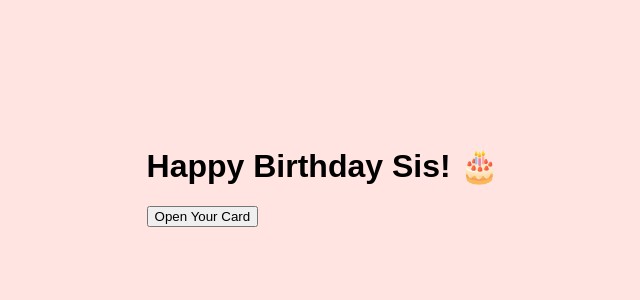
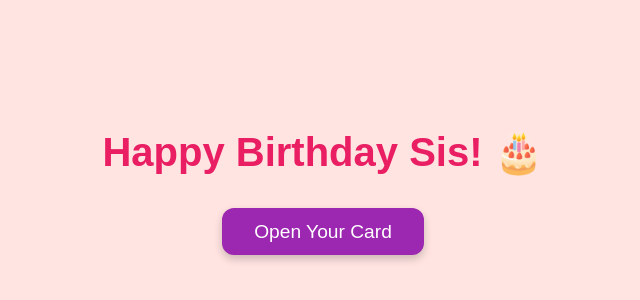
Before and after one commit to blovelace84/keishca-s-birthday-card-repo, a React (Vite) app in the folder birthday-card-app/: page / in a window 1280 px wide. Shown: the part 224-524 px from the top of the page, without its empty margins (317-957 px from the left). Built offline with nearby package versions, Linux system fonts and the light colour scheme.

Commit message:
styling button

```diff
--- /dev/null
+++ b/birthday-card-app/src/pages/HomePage.css
@@ -0,0 +1,27 @@
+.homepage {
+  text-align: center;
+  margin-top: 2rem;
+}
+
+.homepage h1 {
+  font-size: 2.5rem;
+  color: #e91e63; /* pink/purple text */
+  margin-bottom: 2rem;
+}
+
+.homepage button {
+  background-color: #9c27b0; /* purple */
+  color: white;
+  font-size: 1.2rem;
+  padding: 0.8rem 2rem;
+  border: none;
+  border-radius: 12px;
+  cursor: pointer;
+  box-shadow: 0 4px 8px rgba(0,0,0,0.2);
+  transition: all 0.3s ease;
+}
+
+.homepage button:hover {
+  background-color: #7b1fa2; /* darker purple */
+  transform: scale(1.05);    /* slightly bigger on hover */
+}
--- a/birthday-card-app/src/pages/HomePage.jsx
+++ b/birthday-card-app/src/pages/HomePage.jsx
@@ -1,17 +1,13 @@
 import React from "react";
+import "./HomePage.css";
 
 const HomePage = ({ onOpen }) => {
   return (
-    <div className="text-center">
+    <div className="homepage">
       <h1 className="text-4xl font-bold text-purple-700 mb-6">
         Happy Birthday Sis! 🎂
       </h1>
-      <button
-        onClick={onOpen}
-        className="bg-purple-500 text-white px-6 py-3 rounded-2xl shadow-lg hover:bg-purple-600"
-      >
-        Open Your Card
-      </button>
+      <button onClick={onOpen}>Open Your Card</button>
     </div>
   );
 };
```
